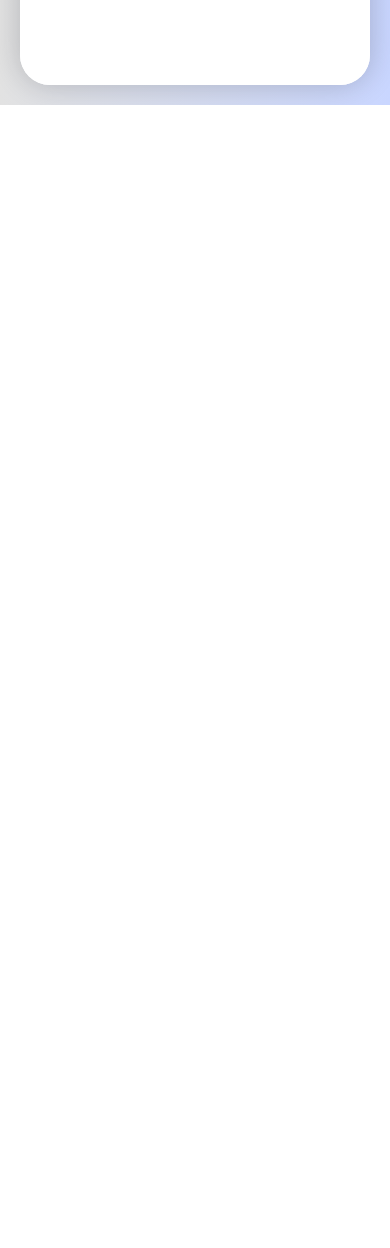
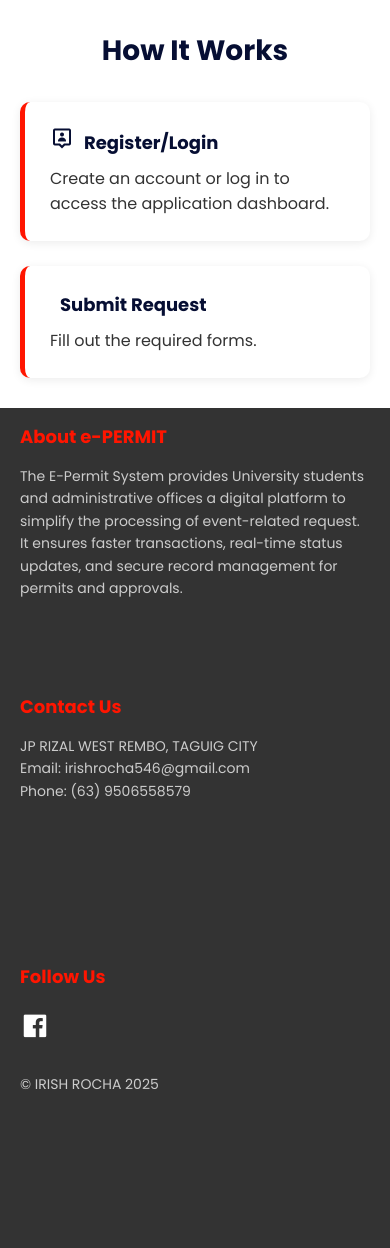
Before and after one commit to Rishrch15/E-PERMIT, a Flask app: page / in a window 390 px wide. Shown: the part 739-1987 px from the top of the page. Before the commit the page ends 844 px from the top, so only its background shows below. Run offline with Flask 3, Linux system fonts and the light colour scheme.

Commit message:
Add homepage with About, Guidelines, Contact sections, and social media links

```diff
--- a/app.py
+++ b/app.py
@@ -31,8 +31,6 @@ def create_requests_table(db_conn):
                 reason TEXT NOT NULL,
                 status VARCHAR(50) DEFAULT 'Pending',
                 date_requested TIMESTAMP DEFAULT CURRENT_TIMESTAMP,
-
-                -- Foreign Key links to the existing 'users' table
                 FOREIGN KEY (user_id) REFERENCES users(id)
             )
         """)
@@ -46,7 +44,6 @@ def create_requests_table(db_conn):
 db = get_db_connection()
 if db:
     create_requests_table(db)
-    pass
 else:
     print("FATAL: Could not connect to database. Application will likely fail.", file=sys.stderr)
 
@@ -55,6 +52,7 @@ else:
 @app.route('/')
 def home():
     return render_template('index.html')
+
 
 # ---------------- REGISTER ----------------
 @app.route('/register', methods=['POST'])
@@ -69,19 +67,24 @@ def register():
     existing = cursor.fetchone()
 
     if existing:
-        return render_template('index.html', register_error="Email already exists!")
+        return render_template('login.html', register_error="Email already exists!")
 
     cursor.execute(
         "INSERT INTO users (username, email, password) VALUES (%s, %s, %s)",
         (username, email, password)
     )
     db.commit()
-    return render_template('index.html', register_success="Account created! Please login.")
+    return render_template('login.html', register_success="Account created! Please login.")
 
-# ---------------- LOGIN ----------------
-@app.route('/login', methods=['POST'])
+
+# ---------------- LOGIN PAGE ----------------
+@app.route('/login', methods=['GET', 'POST'])
 def login():
     cursor = db.cursor()
+
+    if request.method == 'GET':
+        return render_template('login.html')
+
     email = request.form['email']
     password = request.form['password']
 
@@ -93,14 +96,14 @@ def login():
         session['username'] = user[1]
         return redirect(url_for('landing'))
     else:
-        return render_template('index.html', login_error="Invalid email or password.")
+        return render_template('login.html', login_error="Invalid email or password.")
 
 
-# ---------------- LANDING PAGE (DASHBOARD) ----------------
+# ---------------- LANDING PAGE ----------------
 @app.route('/landing', methods=['GET', 'POST'])
 def landing():
     if 'user_id' not in session:
-        return redirect(url_for('home'))
+        return redirect(url_for('login'))
 
     cursor = db.cursor()
 
@@ -146,15 +149,16 @@ def landing():
         print(f"Error fetching requests: {err}", file=sys.stderr)
         requests_list = []
 
+    return render_template('LandingPage.html', user=user, requests=requests_list)
 
-    return render_template('LandingPage.html', user=user, requests=requests_list)
 
 # ---------------- LOGOUT ----------------
 @app.route('/logout')
 def logout():
     session.pop('user_id', None)
     session.pop('username', None)
-    return redirect(url_for('home'))
+    return redirect(url_for('login'))
+
 
 if __name__ == '__main__':
     app.run(debug=True)
--- a/templates/index.html
+++ b/templates/index.html
@@ -1,192 +1,275 @@
-
+<!DOCTYPE html>
 <html lang="en">
 <head>
     <meta charset="UTF-8">
     <meta name="viewport" content="width=device-width, initial-scale=1.0">
-    <title>E-Permit</title>
+    <title>E-Permit | Official Portal</title>
     <link href='https://unpkg.com/boxicons@2.1.4/css/boxicons.min.css' rel='stylesheet'>
     <style>
-        @import url('https://fonts.googleapis.com/css2?family=Poppins:ital,wght@0,100;0,200;0,300;0,400;0,500;0,600;0,700;0,800;0,900;1,100;1,200;1,300;1,400;1,500;1,600;1,700;1,800;1,900&display=swap');
-        * { margin: 0; padding: 0; box-sizing: border-box; font-family: 'Franklin Gothic Medium', 'Arial Narrow', Arial, sans-serif; text-decoration: none; list-style: none; }
+        @import url('https://fonts.googleapis.com/css2?family=Poppins:wght@300;400;600;700&display=swap');
+        * {
+            margin: 0;
+            padding: 0;
+            box-sizing: border-box;
+            font-family: 'Poppins', sans-serif;
+            text-decoration: none;
+            list-style: none;
+        }
+
         body {
-            display: flex; justify-content: center; align-items: center;
+            background-color: #f4f7f9;
+            color: #333;
             min-height: 100vh;
-            background: linear-gradient(90deg, #e2e2e2, #c9d6ff);
+            display: flex;
+            flex-direction: column;
         }
-        .container {
-            position: relative;
-            width: 850px; height: 550px;
-            background: #fff; margin: 20px; border-radius: 30px;
-            box-shadow: 0 0 30px rgba(0, 0, 0, .2);
-            overflow: hidden;
+
+        .header {
+            background-color: #060e33;
+            padding: 15px 50px;
+            display: flex;
+            justify-content: space-between;
+            align-items: center;
         }
-        .container h1 { font-size: 36px; margin: -10px 0; }
-        .container p { font-size: 14.5px; margin: 15px 0; }
-        form { width: 100%; }
-        .form-box {
-            position: absolute; right: 0; width: 50%; height: 100%;
-            background: #fff; display: flex; align-items: center;
-            color: #333; text-align: center; padding: 40px;
-            z-index: 1; transition: .6s ease-in-out 1.2s, visibility 0s 1s;
+
+        .header-logo {
+            font-size: 28px;
+            font-weight: 700;
+            color: #ffffff;
+            letter-spacing: 1px;
         }
-        .container.active .form-box { right: 50%; }
-        .form-box.register { visibility: hidden; }
-        .container.active .form-box.register { visibility: visible; }
-        .input-box { position: relative; margin: 30px 0; }
-        .input-box input {
-            width: 100%; padding: 13px 50px 13px 20px; background: #eee;
-            border-radius: 8px; border: none; outline: none; font-size: 16px;
-            color: #333; font-weight: 500;
+
+        .header-nav a {
+            color: #ffffff;
+            margin-left: 30px;
+            font-weight: 500;
+            padding: 5px 0;
+            transition: color 0.3s;
         }
-        .input-box input::placeholder { color: #888; font-weight: 400; }
-        .input-box i {
-            position: absolute; right: 20px; top: 50%; transform: translateY(-50%);
+
+        .header-nav a:hover, .header-nav a.active {
+            color: #ff1500;
+            border-bottom: 3px solid #ff1500;
+        }
+
+        .header-nav .login-btn-header {
+            background-color: #ff1500;
+            color: white;
+            padding: 8px 18px;
+            border-radius: 5px;
+            font-weight: 600;
+            margin-left: 20px;
+            transition: background-color 0.3s;
+            border-bottom: none !important;
+        }
+        .header-nav .login-btn-header:hover {
+            background-color: #ff1500;
+            color: white;
+        }
+
+
+        .hero {
+            flex-grow: 1;
+            display: flex;
+            flex-direction: column;
+            justify-content: center;
+            align-items: center;
+            padding: 80px 40px;
+            text-align: center;
+            background: linear-gradient(rgba(244, 247, 249, 0.95), rgba(244, 247, 249, 0.95)), url('https://picsum.photos/1600/600') center/cover;
+        }
+
+        .hero h1 {
+            font-size: 48px;
+            color: #060e33;
+            margin-bottom: 10px;
+        }
+
+        .hero p {
             font-size: 20px;
+            color: #555;
+            max-width: 800px;
+            margin-bottom: 30px;
+            line-height: 1.5;
         }
-        .forgot-link { margin: -15px 0 15px; }
-        .forgot-link a { font-size: 14.5px; color: #333; }
-        .btn {
-            width: 100%; height: 48px; background: #060e33;
-            border-radius: 8px; box-shadow: 0 0 10px rgba(0, 0, 0, .1);
-            border: none; cursor: pointer; font-size: 16px; color: #fff;
+
+        .call-to-action {
+            display: inline-block;
+            background-color: #ff1500;
+            color: white;
+            padding: 15px 35px;
+            border-radius: 8px;
+            font-size: 18px;
             font-weight: 600;
+            box-shadow: 0 4px 15px rgba(255, 102, 0, 0.4);
+            transition: background-color 0.3s, transform 0.2s;
         }
-        .toggle-box { position: absolute; width: 100%; height: 100%; }
-        .toggle-box::before {
-            content: ''; position: absolute; left: -250%; width: 300%; height: 100%;
-            background: #060e33; border-radius: 0px; z-index: 2;
-            transition: 1.8s ease-in-out;
+
+        .call-to-action:hover {
+            background-color: #ff1500;
+            transform: translateY(-2px);
         }
-        .container.active .toggle-box::before { left: 50%; }
-        .toggle-panel {
-            position: absolute; width: 50%; height: 100%; color: #fff;
-            display: flex; flex-direction: column; justify-content: center; align-items: center;
-            z-index: 2; transition: .6s ease-in-out;
+
+        .featured-links {
+            padding: 40px 50px;
+            background-color: #ffffff;
+            border-top: 1px solid #ddd;
         }
-        .toggle-panel.toggle-left { left: 0; transition-delay: 1.2s; }
-        .container.active .toggle-panel.toggle-left { left: -50%; transition-delay: .6s; }
-        .toggle-panel.toggle-right { right: -50%; transition-delay: .6s; }
-        .container.active .toggle-panel.toggle-right { right: 0; transition-delay: 1.2s; }
-        .toggle-panel p { margin-bottom: 20px; }
-        .toggle-panel .btn {
-            width: 160px; height: 46px; background: transparent;
-            border: 2px solid #fff; box-shadow: none;
+
+        .featured-links h2 {
+            text-align: center;
+            color: #060e33;
+            margin-bottom: 30px;
+            font-size: 28px;
         }
-        /* 📌 New CSS for Flash Messages */
-        .flash-messages {
-            position: absolute; top: 20px; left: 50%; transform: translateX(-50%);
-            width: 80%; max-width: 400px; z-index: 10;
+
+        .link-grid {
+            display: grid;
+            grid-template-columns: repeat(auto-fit, minmax(250px, 1fr));
+            gap: 25px;
         }
-        .flash-messages .alert {
-            padding: 10px 20px; margin-bottom: 10px; border-radius: 5px;
-            font-size: 14px; text-align: center; color: #333; border: 1px solid transparent;
+
+        .info-card {
+            background-color: #fff;
+            padding: 25px;
+            border-radius: 10px;
+            box-shadow: 0 2px 10px rgba(0, 0, 0, 0.08);
+            border-left: 5px solid #ff1500;
+            transition: box-shadow 0.3s;
         }
-        .alert.success { background-color: #d4edda; border-color: #c3e6cb; color: #155724; }
-        .alert.danger { background-color: #f8d7da; border-color: #f5c6cb; color: #721c24; }
-        .alert.warning { background-color: #fff3cd; border-color: #ffeeba; color: #856404; }
-        .alert.info { background-color: #d1ecf1; border-color: #bee5eb; color: #0c5460; }
-        /* Your existing Media Queries (omitted for brevity) */
-        @media screen and (max-width: 650px) {
-            .container { height: calc(100vh - 40px); }
-            .form-box { bottom: 0; width: 100%; height: 70%; }
-            .container.active .form-box { right: 0; bottom: 30%; }
-            .toggle-box::before { left: 0; top: -270%; width: 100%; height: 300%; border-radius: 20vw; }
-            .container.active .toggle-box::before { left: 0; top: 70%; }
-            .container.active .toggle-panel.toggle-left { left: 0; top: -30%; }
-            .toggle-panel { width: 100%; height: 30%; }
-            .toggle-panel.toggle-left { top: 0; }
-            .toggle-panel.toggle-right { right: 0; bottom: -30%; }
-            .container.active .toggle-panel.toggle-right { bottom: 0; }
+
+        .info-card:hover {
+            box-shadow: 0 4px 15px rgba(0, 0, 0, 0.15);
         }
-        @media screen and (max-width: 400px) {
-            .form-box { padding: 20px; }
-            .toggle-panel h1 { font-size: 30px; }
+
+        .info-card h3 {
+            font-size: 18px;
+            color: #060e33;
+            margin-bottom: 10px;
+        }
+
+        .info-card i {
+            color: #060e33;
+            font-size: 24px;
+            margin-right: 10px;
+        }
+
+        footer {
+            background-color: #333;
+            color: #ccc;
+            padding: 40px 50px;
+            display: flex;
+            justify-content: space-between;
+            flex-wrap: wrap;
+        }
+
+        footer h3 {
+            color: #ff1500;
+            margin-bottom: 15px;
+            font-size: 18px;
+        }
+
+        footer div {
+            flex: 1 1 250px;
+            margin-bottom: 20px;
+        }
+
+        footer p, footer a {
+            font-size: 14px;
+            color: #ccc;
+            line-height: 1.6;
+        }
+
+        footer a:hover {
+            color: #ff1500;
+        }
+
+        .social-icons a {
+            font-size: 30px;
+            margin-right: 15px;
+            color: white;
+        }
+        .social-icons a:hover {
+            color: #ff1500;
+        }
+
+        @media (max-width: 768px) {
+            .header, footer {
+                padding: 15px 20px;
+            }
+            .header-nav a {
+                margin-left: 15px;
+            }
+            .hero h1 {
+                font-size: 36px;
+            }
+            .hero p {
+                font-size: 16px;
+            }
+            .featured-links {
+                padding: 30px 20px;
+            }
+            footer {
+                flex-direction: column;
+            }
         }
     </style>
 </head>
 <body>
-    <div class="flash-messages">
-        {% with messages = get_flashed_messages(with_categories=true) %}
-            {% if messages %}
-                {% for category, message in messages %}
-                    <div class="alert {{ category }}">{{ message }}</div>
-                {% endfor %}
-            {% endif %}
-        {% endwith %}
-    </div>
-    <div class="container">
-        <div class="form-box login">
-            <form action="{{ url_for('login') }}" method="POST">
-                <h1>Login</h1>
-                <div class="input-box">
-                    <input type="email" name="email" placeholder="Email" required>
-                    <i class='bx bxs-envelope'></i>
-                </div>
-                <div class="input-box">
-                    <input type="password" name="password" placeholder="Password" required>
-                    <i class='bx bxs-lock-alt'></i>
-                </div>
-                <div class="forgot-link">
-                    <a href="#">Forgot Password?</a>
-                </div>
-                <button type="submit" class="btn">Login</button>
-            </form>
+
+    <header class="header">
+    <div class="header-logo">e-PERMIT</div>
+    <nav class="header-nav">
+        <a href="#" class="active">Home</a>
+        <a href="#info">Guidelines</a>
+        <a href="#contact">Contact Us</a>
+        <a href="/login" class="login-btn-header">Log In</a>
+    </nav>
+</header>
+
+<section class="hero">
+    <h1>Official Online Permit Processing Portal</h1>
+<p>Your streamlined gateway for applying, tracking, and managing all required permit requests for borrowing and transferring equipment for certain events. Fast, easy, and secure.</p>
+    <a href="/login" class="call-to-action">Start Your Permit Request <i class='bx bx-right-arrow-alt'></i></a>
+</section>
+
+    <section id="info" class="featured-links">
+        <h2>How It Works</h2>
+        <div class="link-grid">
+
+            <div class="info-card">
+                <h3><i class='bx bx-user-pin'></i>Register/Login</h3>
+                <p>Create an account or log in to access the application dashboard.</p>
+            </div>
+
+            <div class="info-card">
+                <h3><i class='bx bx-file-text'></i>Submit Request</h3>
+                <p>Fill out the required forms.</p>
+            </div>
+
+
         </div>
-        <div class="form-box register">
-            <form action="{{ url_for('register') }}" method="POST">
-                <h1>Registration</h1>
-                <div class="input-box">
-                    <input type="text" placeholder="Username" name="username" required>
-                    <i class='bx bxs-user'></i>
-                </div>
-                <div class="input-box">
-                    <input type="email" placeholder="Email" name="email" required>
-                    <i class='bx bxs-envelope' ></i>
-                </div>
-                <div class="input-box">
-                    <input type="password" placeholder="Password" name="password" required>
-                    <i class='bx bxs-lock-alt' ></i>
-                </div>
-                <button type="submit" class="btn">Register</button>
-            </form>
+    </section>
+
+    <footer id="contact">
+        <div>
+            <h3>About e-PERMIT</h3>
+        <p>The E-Permit System provides University students and administrative offices a digital platform to simplify the processing of event-related request. It ensures faster transactions, real-time status updates, and secure record management for permits and approvals.</p>        </div>
+
+        <div>
+            <h3>Contact Us</h3>
+            <p>JP RIZAL WEST REMBO, TAGUIG CITY</p>
+            <p>Email: <a href="mailto:irishrocha546@gmail.com">irishrocha546@gmail.com</a></p>
+            <p>Phone: (63) 9506558579</p>
         </div>
-        <div class="toggle-box">
-            <div class="toggle-panel toggle-left">
-                <h1>e-PERMIT</h1>
-                <p>Don't have an account?</p>
-                <button class="btn register-btn">Register</button>
+        <div>
+            <h3>Follow Us</h3>
+            <div class="social-icons">
+                <a href="https://www.facebook.com/irish.rocha.1115/" aria-label="Facebook"><i class='bx bxl-facebook-square'></i></a>
             </div>
-            <div class="toggle-panel toggle-right">
-                <h1>e-PERMIT</h1>
-                <p>Already have an account?</p>
-                <button class="btn login-btn">Login</button>
-            </div>
+            <p style="margin-top: 15px;">© IRISH ROCHA 2025</p>
         </div>
-    </div>
-    <script>
-        const container = document.querySelector('.container');
-        const registerBtn = document.querySelector('.register-btn');
-        const loginBtn = document.querySelector('.login-btn');
+    </footer>
 
-        function hideFlashMessages() {
-             setTimeout(() => {
-                const alerts = document.querySelectorAll('.flash-messages .alert');
-                alerts.forEach(alert => {
-                    alert.style.opacity = '0';
-                    alert.style.transition = 'opacity 1s ease-out';
-                    setTimeout(() => alert.remove(), 1000);
-                });
-            }, 5000);
-        }
-
-        registerBtn.addEventListener('click', () => {
-            container.classList.add('active');
-        })
-        loginBtn.addEventListener('click', () => {
-            container.classList.remove('active');
-        })
-
-        hideFlashMessages();
-    </script>
 </body>
 </html>
```
Also changed, not shown: templates/LandingPage.html (+6 -32 lines), templates/login.html (added, +242 -0 lines).
